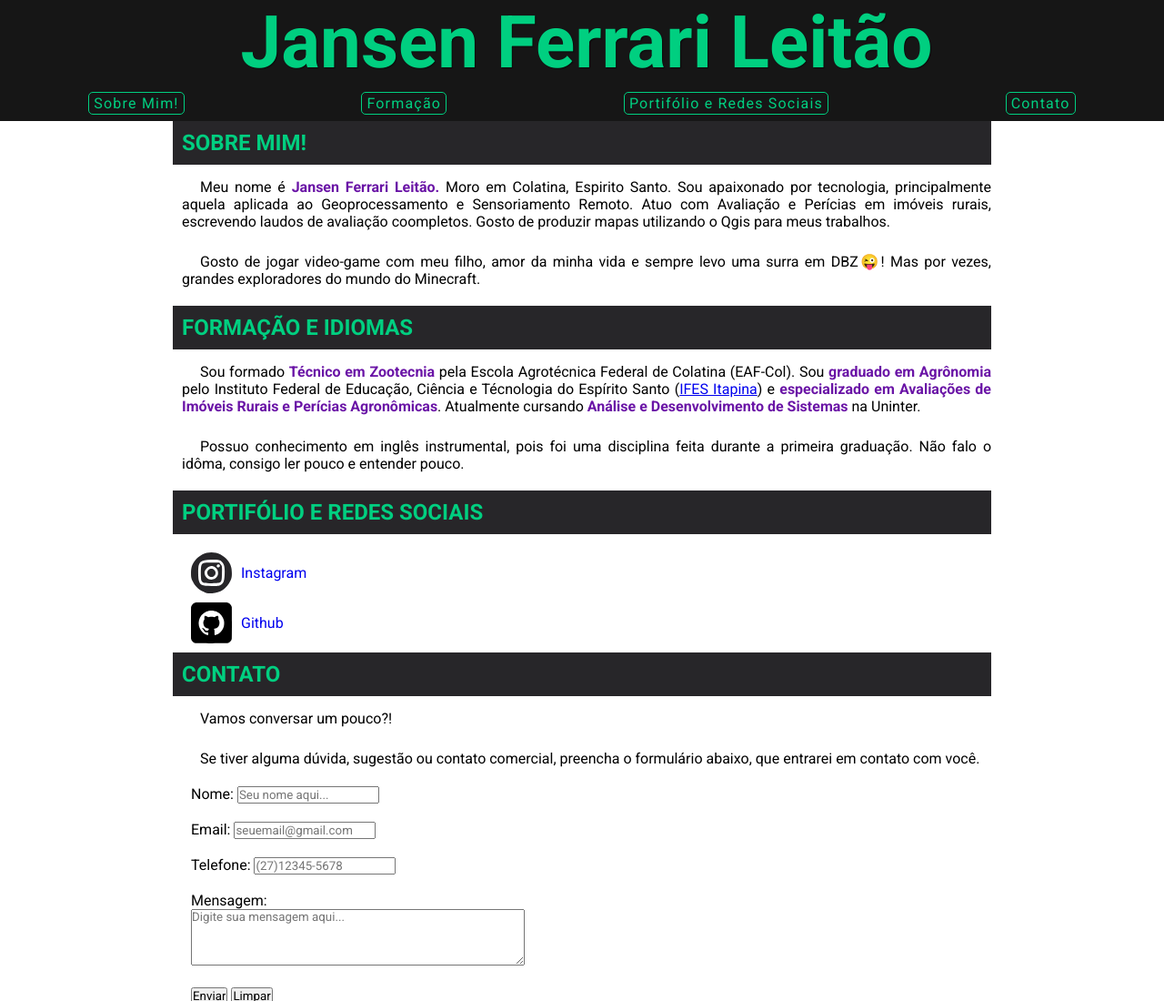
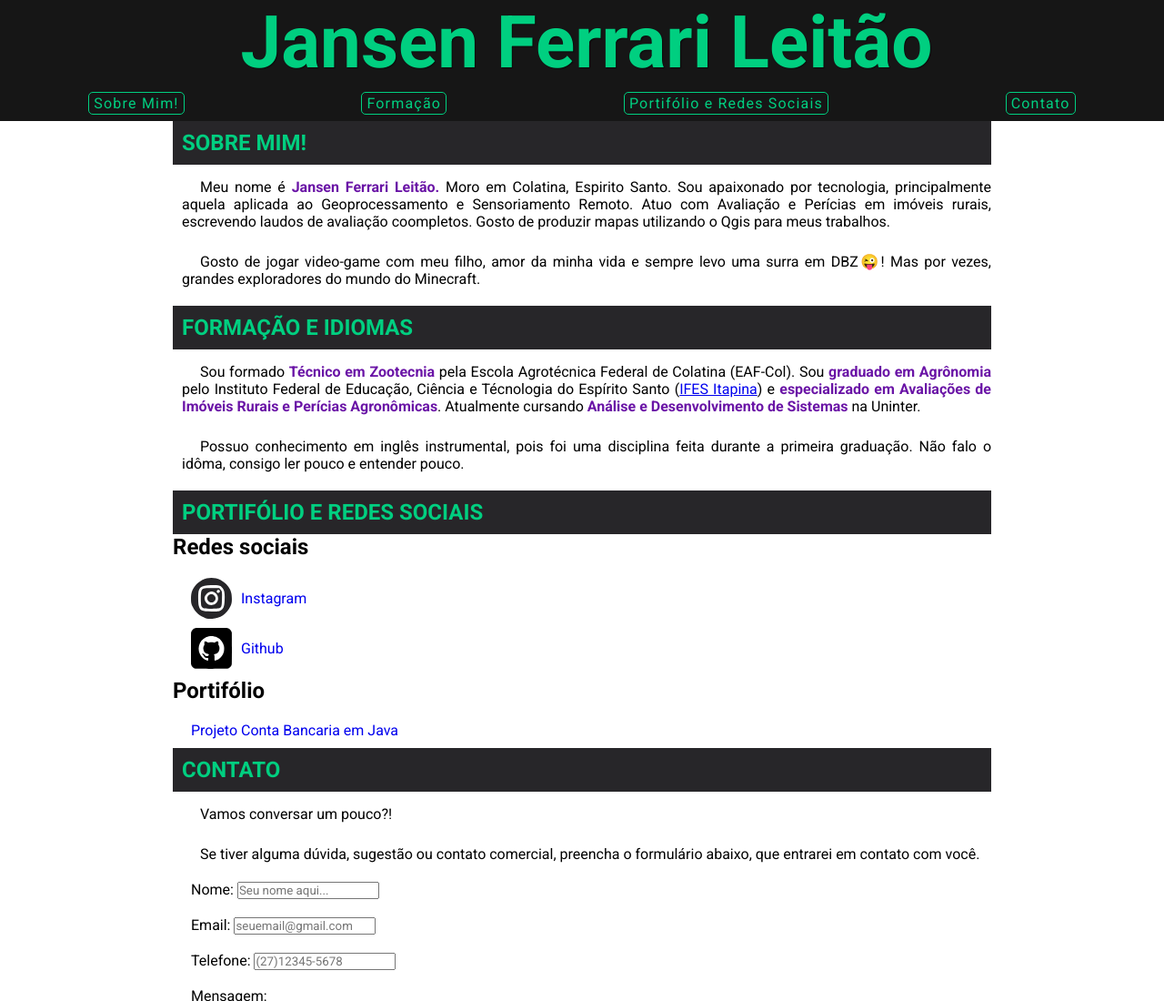
Before and after one commit to JansenFerrari/projeto-fundamentos-desenvolvimento-web, a plain HTML site: page index.html in a window 1280 px wide. Shown: the top 1100 px of the page at 91% size. Drawn offline with Linux system fonts and the light colour scheme.

Commit message:
Acrescentando um projeto java ao portifolio

```diff
--- a/index.html
+++ b/index.html
@@ -4,8 +4,9 @@
 <head>
     <meta charset="UTF-8">
     <meta name="viewport" content="width=device-width, initial-scale=1.0">
-    <link rel="stylesheet" href="../styles/styles.css">
+    <link rel="stylesheet" href="/styles/styles.css">
     <title>Portifólio Pessoal</title>
+
 </head>
 
 <body>
@@ -14,7 +15,7 @@
             <h1>Jansen Ferrari Leitão</h1>
         </div>
 
-<!-- Criação do menu com 4 links de acesso para áreas no mesmo documento-->
+        <!-- Criação do menu com 4 links de acesso para áreas no mesmo documento-->
         <nav>
             <ul class="hero-menu">
                 <li><a href="#sobre-mim"">Sobre Mim!</a></li>
@@ -25,7 +26,7 @@
         </nav>
 
     </header>
-<!-- Corpo principal do documento, onde foi inserida as seções com cada parte de trabalho.-->
+    <!-- Corpo principal do documento, onde foi inserida as seções com cada parte de trabalho.-->
     <main>
         <!-- No leiout da página, eu optei por deixar uma section para cada parte e dentro dela, um header para ser o cabeçalho da section, por questõa de semântica. Dentro da Section, um paragrafo com o conteúdo. -->
         <div class="container">
@@ -56,18 +57,25 @@
                 </p>
             </section>
 
-<!-- Section do portifólio e redes sociais com um lista não ordenada, contendo elementos com imagem, âncora e conteúdo dentro. Os links, quando clicados, abriram em uma nova pagina do navegador, através do atributo target= _blank, na ancora. -->
+            <!-- Section do portifólio e redes sociais com um lista não ordenada, contendo elementos com imagem, âncora e conteúdo dentro. Os links, quando clicados, abriram em uma nova pagina do navegador, através do atributo target= _blank, na ancora. -->
             <section id="portifolio-e-redes-sociais">
                 <header>
                     <h2>Portifólio e Redes Sociais</h2>
                 </header>
+                <h2>Redes sociais</h2>
                 <ul class="social-media-list">
                     <li><img src="/images/instagram.svg" alt="logo do Instagram"><a href="https://www.instagram.com/ferrarijansen/?utm_source=qr&r=nametag" target="_blank">Instagram</a></li>
                     <li><img src="/images/github.svg" alt="logo do Github"><a href="https://github.com/JansenFerrari" target="_blank">Github</a></li>
                 </ul>
+                <h2>Portifólio</h2>
+                <ul class="social-media-list">
+                    <li><a href="https://github.com/JansenFerrari/pequenos-projetos-java/tree/master/Estudo-Classe-Abstrata" target="_blank">Projeto Conta Bancaria em Java</a></li>
+                </ul>
+
+
             </section>
 
-<!-- Formulário simples para que o visitante possa entrar em contato comigo, caso queira. Não foi implementado um script para tal. -->
+            <!-- Formulário simples para que o visitante possa entrar em contato comigo, caso queira. Não foi implementado um script para tal. -->
             <section id="contato">
                 <header>
                     <h2>Contato</h2>
```
